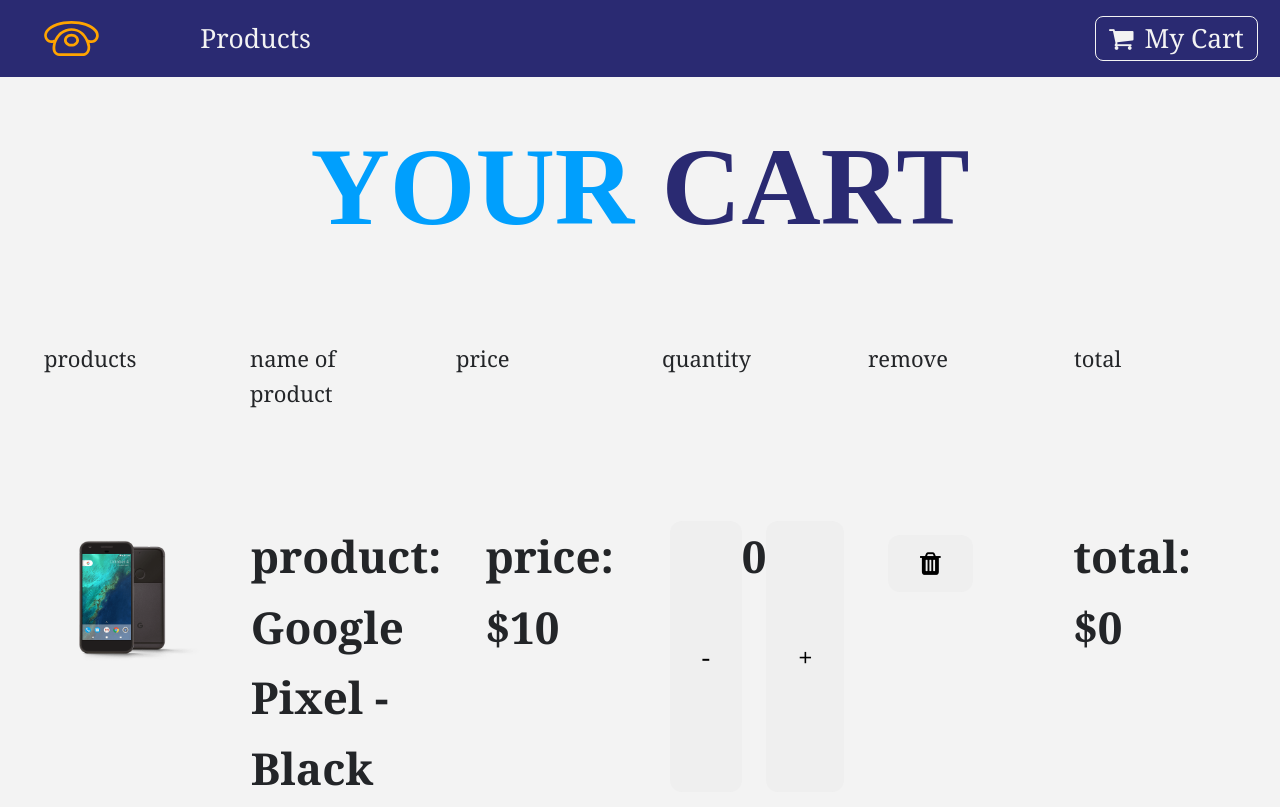
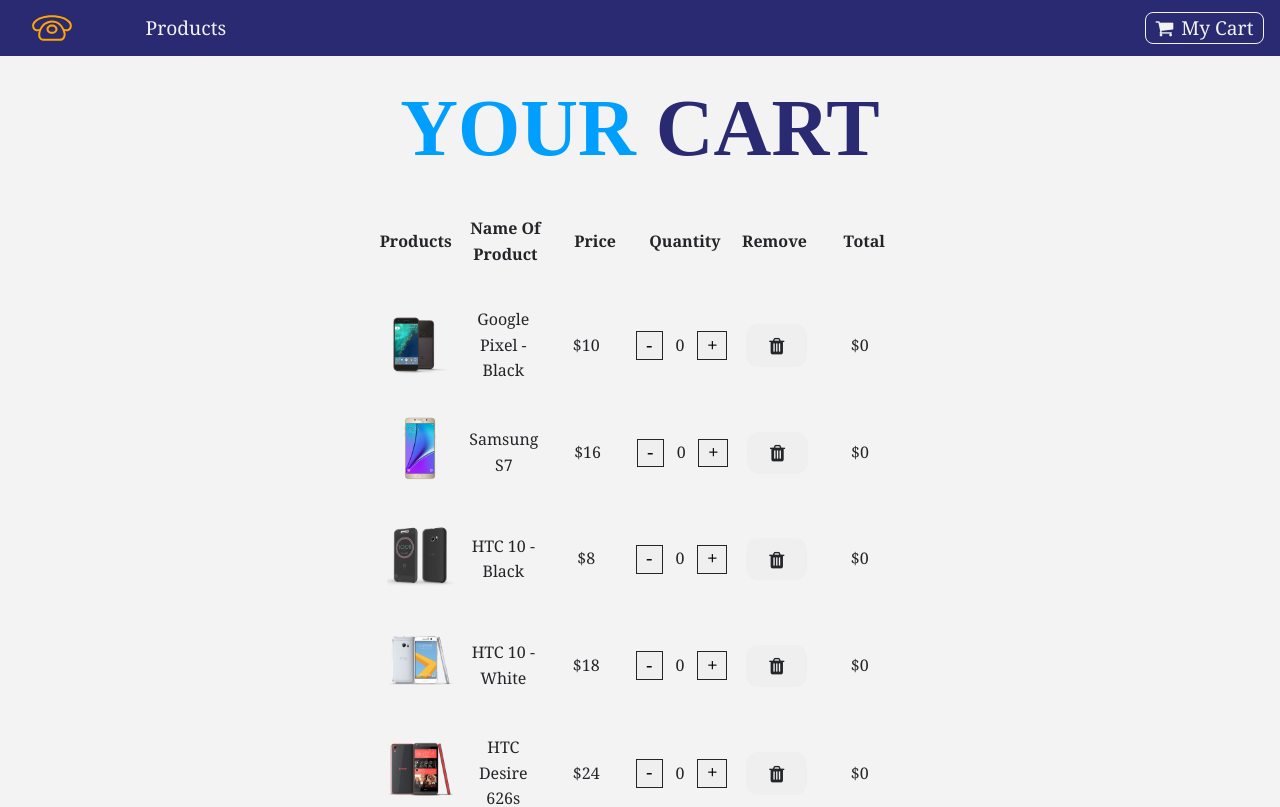
Before and after one commit to Jogata/SoftUni-React-Project, a React (Vite) app in the folder client/: page /cart in a window 1280 px wide. Shown: the top 807 px of the page. Built offline with nearby package versions, Linux system fonts and the light colour scheme; a web font is replaced by a local one.

Commit message:
added css

```diff
--- a/client/public/styles.css
+++ b/client/public/styles.css
@@ -909,9 +909,9 @@ body {
 }
 
 @media only screen and (min-width: 610px) {
-  html {
+  /* html {
     font-size: 22px;
-  }
+  } */
 
   .Header h1 {
     font-size: 2rem;
@@ -1379,3 +1379,92 @@ a:focus-visible {
   font-size: 1rem;
   font-weight: normal;
 }
+
+.cart-component {
+  text-align: center;
+}
+
+.cart-component div {
+  padding: 0.5rem;
+}
+
+.cart-component .flex-container {
+  flex: 1;
+  align-items: center;
+}
+
+.cart-header div p {
+  font-weight: bold;
+  text-align: center;
+  text-transform: capitalize;
+}
+
+.cart .cart-item {
+  /* border: 1px solid var(--main-dark); */
+}
+
+.cart-item div {
+  font-size: 1rem;
+  font-weight: normal;
+}
+
+.cart-item img {
+  max-width: 5rem;
+}
+
+.cart-item .box {
+  border: 1px solid var(--main-dark);
+}
+
+.cart-item button.box {
+  margin: 0;
+  padding: 0.65em 0.45em 0.75em;
+  line-height: 0;
+  border-radius: 0;
+  transition: color 0.3s linear,
+      border-color 0.3s linear;
+}
+
+.cart-item button.box:hover {
+  color: var(--light-blue);
+  border-color: var(--light-blue);
+}
+
+.cart-item button.box:first-child {
+  padding: 0.65em 0.5em 0.75em;
+}
+
+.cart-item button.box:first-child:hover {
+  color: var(--main-yellow);
+  border-color: var(--main-yellow);
+}
+
+/* .cart-item span.box {
+  margin: 0.5rem;
+  padding: 0.04em 0.4em;
+} */
+
+.value {
+  margin: 0 0.8rem;
+  /* padding: 0.5em; */
+}
+
+.cart-item .fa-trash {
+  color: var(--main-dark);
+  transition: color 0.3s linear;
+}
+
+.cart-item button:hover .fa-trash {
+  color: var(--main-yellow);
+}
+
+.col-name {
+  display: none;
+}
+
+.cart-item {
+  /* border: 1px solid red; */
+}
+.cart-item div {
+  /* border: 1px solid blue; */
+}
```
